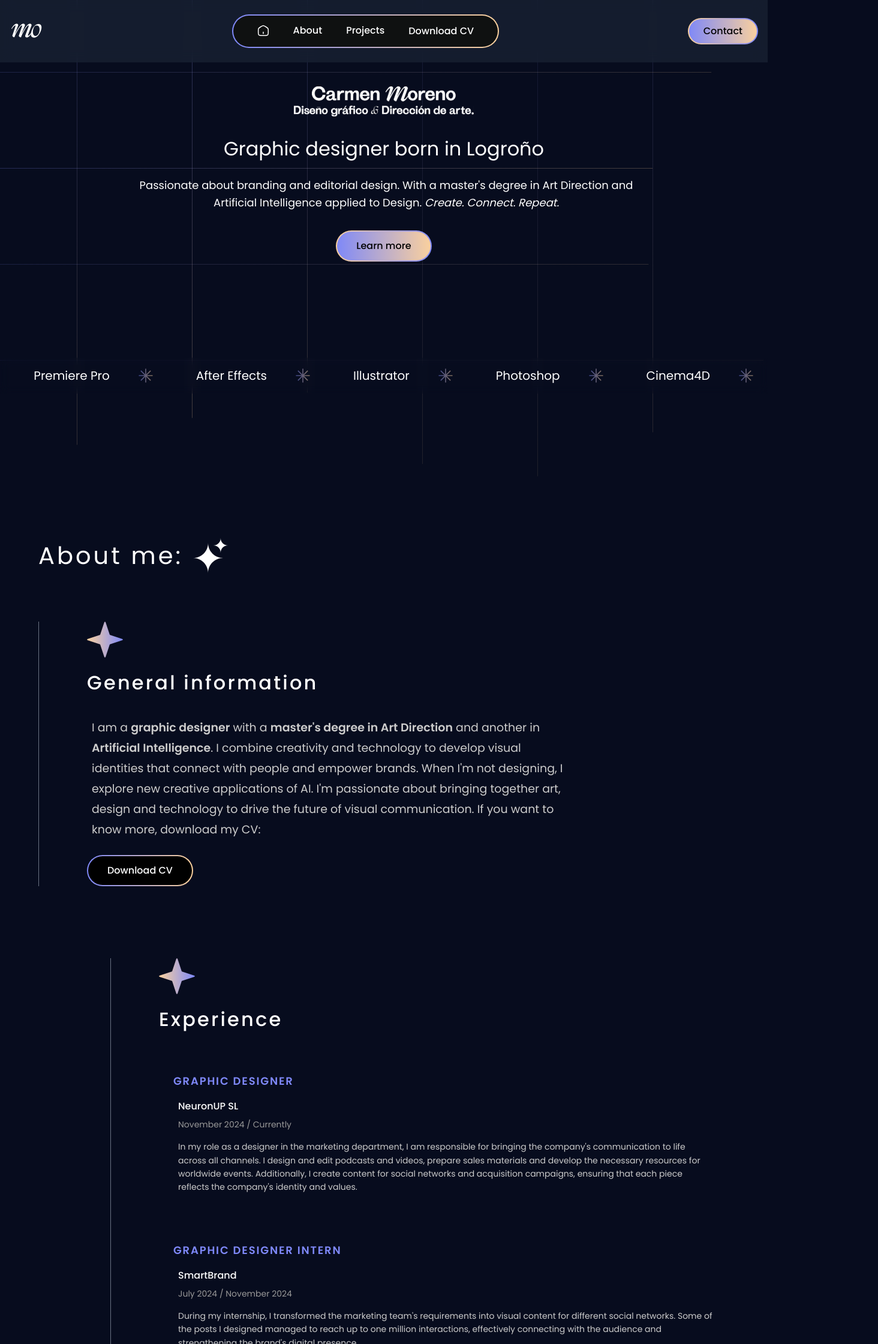
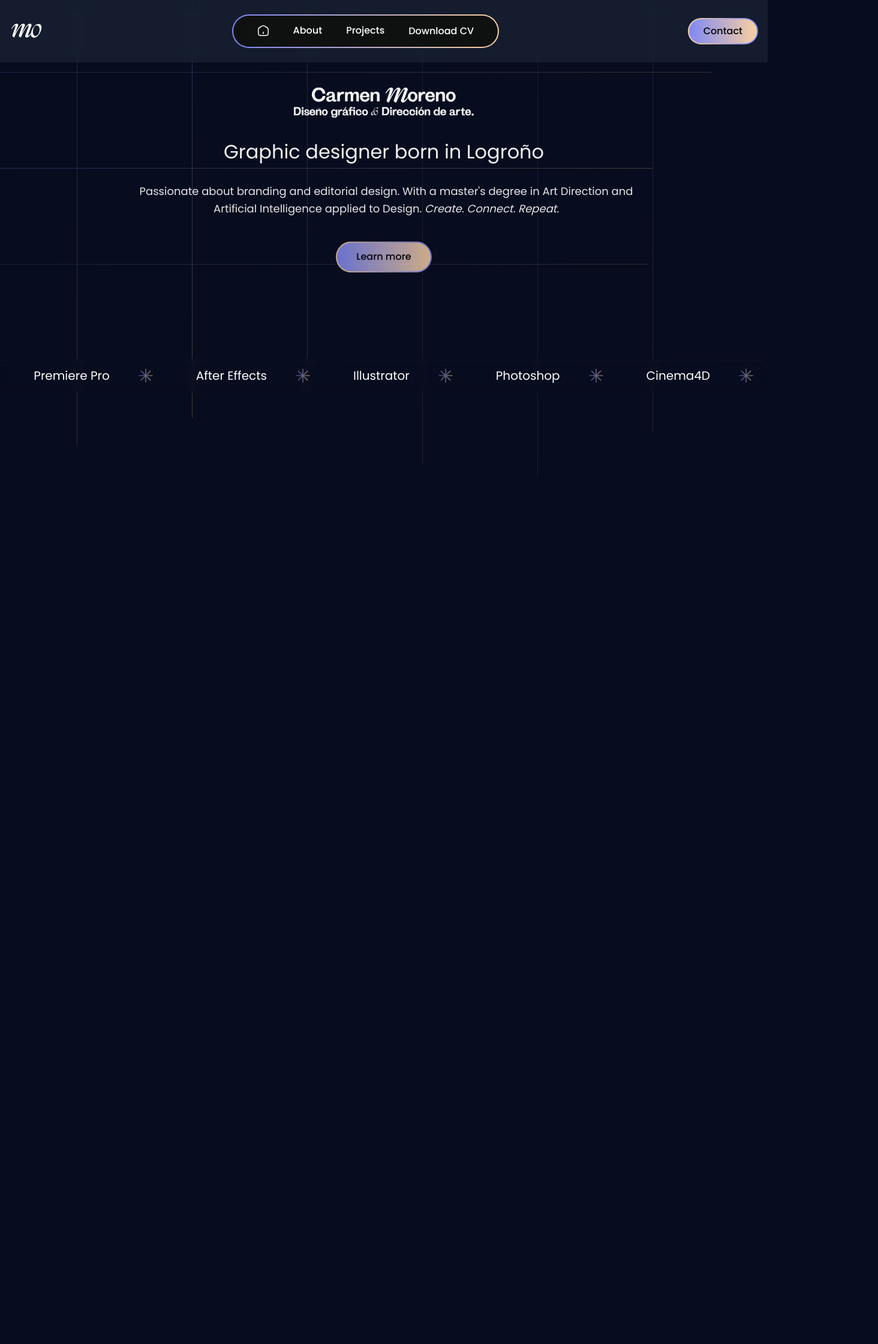
Before and after one commit to DiegoChilleron/carmenmo, a React (Vite) app: page / in a window 1280 px wide. Shown: the top 2240 px of the page at 60% size, 1464 px wide, since content can reach past the window. Built offline with nearby package versions, Linux system fonts and the light colour scheme.

Commit message:
add CSS scroll animations

```diff
--- a/src/components/About/About.tsx
+++ b/src/components/About/About.tsx
@@ -1,7 +1,5 @@
 import { useTranslation } from 'react-i18next';
 import { motion } from 'framer-motion';
-import { useInView } from 'framer-motion';
-import { useRef } from 'react';
 import starIcon from '../../assets/icons/start_icon.svg';
 
 interface ExperienceCardProps {
@@ -12,35 +10,19 @@ interface ExperienceCardProps {
   index: number;
 }
 
-const ExperienceCard = ({ position, company, date, description, index }: ExperienceCardProps) => {
-  const cardRef = useRef(null);
-  const isInView = useInView(cardRef, { once: true, margin: "-100px" });
-
+const ExperienceCard = ({ position, company, date, description }: ExperienceCardProps) => {
   return (
-    <motion.div
-      ref={cardRef}
-      className="about__card"
-      initial={{ opacity: 0, y: 50 }}
-      animate={isInView ? { opacity: 1, y: 0 } : { opacity: 0, y: 50 }}
-      transition={{ duration: 0.6, delay: index * 0.2, ease: "linear" }}
-    >
+    <div className="about__card autoShow">
       <h3 className="about__card-position">{position}</h3>
       <p className="about__card-company">{company}</p>
       <p className="about__card-date">{date}</p>
       <p className="about__card-description">{description}</p>
-    </motion.div>
+    </div>
   );
 };
 
 export const About = () => {
   const { t } = useTranslation();
-  const titleRef = useRef(null);
-  const infoRef = useRef(null);
-  const experienceRef = useRef(null);
-
-  const titleInView = useInView(titleRef, { once: true, margin: "-100px" });
-  const infoInView = useInView(infoRef, { once: true, margin: "-100px" });
-  const experienceInView = useInView(experienceRef, { once: true, margin: "-100px" });
 
   const experiences = [
     {
@@ -75,25 +57,13 @@ export const About = () => {
   return (
     <section id="about" className="about">
       <div className="about__container">
-        <motion.h2
-          ref={titleRef}
-          className="about__title"
-          initial={{ opacity: 0, y: 30 }}
-          animate={titleInView ? { opacity: 1, y: 0 } : { opacity: 0, y: 30 }}
-          transition={{ duration: 0.8, ease: "linear" }}
-        >
+        <h2 className="about__title autoShow">
           {t('about.title')}
-        </motion.h2>
+        </h2>
 
         {/* Información General */}
-        <motion.div
-          ref={infoRef}
-          className="about__section about__section--info"
-          initial={{ opacity: 0, y: 40 }}
-          animate={infoInView ? { opacity: 1, y: 0 } : { opacity: 0, y: 40 }}
-          transition={{ duration: 0.8, delay: 0.2, ease: "linear" }}
-        >
-          <img src={starIcon} alt="star" className="about__section-icon" />
+        <div className="about__section about__section--info autoShow">
+          <img src={starIcon} alt="star" className="about__section-icon autoRotate" />
           <h3 className="about__section-title">{t('about.infoTitle')}</h3>
           <p className="about__info-text">
             {t('about.infoText.part1')}
@@ -112,16 +82,10 @@ export const About = () => {
           >
             {t('about.cvButton')}
           </motion.button>
-        </motion.div>
+        </div>
 
         {/* Experiencia */}
-        <motion.div
-          ref={experienceRef}
-          className="about__section about__section--experience"
-          initial={{ opacity: 0, y: 40 }}
-          animate={experienceInView ? { opacity: 1, y: 0 } : { opacity: 0, y: 40 }}
-          transition={{ duration: 0.8, delay: 0.2, ease: "linear" }}
-        >
+        <div className="about__section about__section--experience autoShow">
           <img src={starIcon} alt="star" className="about__section-icon" />
           <h3 className="about__section-title">{t('about.experienceTitle')}</h3>
           <div className="about__cards">
@@ -136,7 +100,7 @@ export const About = () => {
               />
             ))}
           </div>
-        </motion.div>
+        </div>
       </div>
     </section>
   )
--- a/src/components/Contact/Contact.tsx
+++ b/src/components/Contact/Contact.tsx
@@ -1,11 +1,8 @@
 import { useTranslation } from 'react-i18next';
-import { motion, useInView } from 'framer-motion';
-import { useRef } from 'react';
+import { motion } from 'framer-motion';
 
 export const Contact = () => {
   const { t } = useTranslation();
-  const containerRef = useRef(null);
-  const isInView = useInView(containerRef, { once: true, margin: "-100px" });
 
   const handleSendMessage = () => {
     window.location.href = 'mailto:info@carmenmo.com';
@@ -29,41 +26,22 @@ export const Contact = () => {
   return (
     <section id="contact" className="contact">
       <div className="contact__content">
-        <motion.div
-          ref={containerRef}
-          className="contact__container"
-          initial={{ opacity: 0, x: -50 }}
-          animate={isInView ? { opacity: 1, x: 0 } : { opacity: 0, x: -50 }}
-          transition={{ duration: 0.8, ease: "linear" }}
-        >
-          <motion.h2
-            className="contact__title"
-            initial={{ opacity: 0, y: 30 }}
-            animate={isInView ? { opacity: 1, y: 0 } : { opacity: 0, y: 30 }}
-            transition={{ duration: 0.8, delay: 0.2, ease: "linear" }}
-          >
+        <div className="contact__container autoShow">
+          <h2 className="contact__title">
             {t('contact.title')}
-          </motion.h2>
-          <motion.p
-            className="contact__description"
-            initial={{ opacity: 0, y: 20 }}
-            animate={isInView ? { opacity: 1, y: 0 } : { opacity: 0, y: 20 }}
-            transition={{ duration: 0.8, delay: 0.4, ease: "linear" }}
-          >
+          </h2>
+          <p className="contact__description">
             {t('contact.description')}
-          </motion.p>
+          </p>
           <motion.button
             onClick={handleSendMessage}
             className="contact__button button-gradient"
-            initial={{ opacity: 0, scale: 0.8 }}
-            animate={isInView ? { opacity: 1, scale: 1 } : { opacity: 0, scale: 0.8 }}
-            transition={{ duration: 0.6, delay: 0.6, ease: "linear" }}
             whileHover={{ scale: 1.05 }}
             whileTap={{ scale: 0.95 }}
           >
             {t('contact.button')}
           </motion.button>
-        </motion.div>
+        </div>
 
         {/* Animated lines background */}
         <div className="contact__animation">
--- a/src/components/Hero/Hero.tsx
+++ b/src/components/Hero/Hero.tsx
@@ -21,21 +21,8 @@ export const Hero = () => {
   // Líneas horizontales - posiciones en porcentaje
   const horizontalLines = [15, 35, 55, 75];
 
-  // Variantes de animación para los elementos de texto
-  const fadeInUp = {
-    hidden: { opacity: 0, y: 30 },
-    visible: { opacity: 1, y: 0 }
-  };
-
-  const fadeIn = {
-    hidden: { opacity: 0 },
-    visible: { opacity: 1 }
-  };
-
-  const scaleIn = {
-    hidden: { opacity: 0, scale: 0.8 },
-    visible: { opacity: 1, scale: 1 }
-  };
+  // Variantes de animación para scroll infinito de herramientas
+  // (mantenemos solo las animaciones que NO son de opacidad al aparecer)
 
   return (
     <section id="home" className="hero">
@@ -85,42 +72,22 @@ export const Hero = () => {
       </div>
 
       <div className="hero__container">
-        <motion.img
+        <img
           src={logoHero}
           alt="Carmen Moreno Logo"
-          className="hero__logo"
+          className="hero__logo autoShow"
           width="300"
           height="300"
-          variants={scaleIn}
-          initial="hidden"
-          animate="visible"
-          transition={{ duration: 0.8, ease: "linear" }}
         />
-        <motion.h1
-          className="hero__title"
-          variants={fadeInUp}
-          initial="hidden"
-          animate="visible"
-          transition={{ duration: 0.8, delay: 0.2, ease: "linear" }}
-        >
+        <h1 className="hero__title autoShow">
           {t('hero.title')}
-        </motion.h1>
-        <motion.p
-          className="hero__description"
-          variants={fadeInUp}
-          initial="hidden"
-          animate="visible"
-          transition={{ duration: 0.8, delay: 0.4, ease: "linear" }}
-        >
+        </h1>
+        <p className="hero__description autoShow">
           {t('hero.description')} <span className="hero__description--italic">{t('hero.motto')}</span>
-        </motion.p>
+        </p>
         <motion.button
           onClick={handleLearnMore}
-          className="hero__button button-gradient"
-          variants={fadeIn}
-          initial="hidden"
-          animate="visible"
-          transition={{ duration: 0.6, delay: 0.6, ease: "linear" }}
+          className="hero__button button-gradient autoShow"
           whileHover={{ scale: 1.05 }}
           whileTap={{ scale: 0.95 }}
         >
--- a/src/components/Others/Others.tsx
+++ b/src/components/Others/Others.tsx
@@ -1,53 +1,26 @@
 import { useTranslation } from 'react-i18next';
-import { motion, useInView } from 'framer-motion';
-import { useRef } from 'react';
 import comillasIcon from '../../assets/icons/comillas.svg';
 
 export const Others = () => {
   const { t } = useTranslation();
-  const titleRef = useRef(null);
-  const card1Ref = useRef(null);
-  const card2Ref = useRef(null);
-
-  const titleInView = useInView(titleRef, { once: true, margin: "-100px" });
-  const card1InView = useInView(card1Ref, { once: true, margin: "-100px" });
-  const card2InView = useInView(card2Ref, { once: true, margin: "-100px" });
 
   return (
     <section id="others" className="others">
       <div className="others__container">
-        <motion.h2
-          ref={titleRef}
-          className="section-title"
-          initial={{ opacity: 0, y: 30 }}
-          animate={titleInView ? { opacity: 1, y: 0 } : { opacity: 0, y: 30 }}
-          transition={{ duration: 0.6, ease: "easeInOut" }}
-        >
+        <h2 className="section-title autoShow">
           {t('others.title')}
-        </motion.h2>
+        </h2>
 
         <div className="others__cards">
-          <motion.div
-            ref={card1Ref}
-            className="others__card"
-            initial={{ opacity: 0, x: -50 }}
-            animate={card1InView ? { opacity: 1, x: 0 } : { opacity: 0, x: -50 }}
-            transition={{ duration: 0.5, delay: 0.1, ease: "easeInOut" }}
-          >
+          <div className="others__card autoSlideLeft">
             <img src={comillasIcon} alt="comillas" className="others__card-icon" />
             <p className="others__card-text">{t('others.card1')}</p>
-          </motion.div>
+          </div>
 
-          <motion.div
-            ref={card2Ref}
-            className="others__card"
-            initial={{ opacity: 0, x: 50 }}
-            animate={card2InView ? { opacity: 1, x: 0 } : { opacity: 0, x: 50 }}
-            transition={{ duration: 0.5, delay: 0.2, ease: "easeInOut" }}
-          >
+          <div className="others__card autoSlideRight">
             <img src={comillasIcon} alt="comillas" className="others__card-icon" />
             <p className="others__card-text">{t('others.card2')}</p>
-          </motion.div>
+          </div>
         </div>
       </div>
     </section>
--- a/src/components/Projects/Projects.tsx
+++ b/src/components/Projects/Projects.tsx
@@ -1,6 +1,6 @@
 import { useTranslation } from 'react-i18next';
-import { useState, useRef } from 'react';
-import { motion, useInView } from 'framer-motion';
+import { useState } from 'react';
+import { motion } from 'framer-motion';
 import { ProjectModal } from './ProjectModal';
 
 // Importar imágenes de Cienfuegos
@@ -69,19 +69,12 @@ interface ProjectCardProps {
   index: number;
 }
 
-const ProjectCard = ({ number, name, image, onClick, index }: ProjectCardProps) => {
-  const cardRef = useRef(null);
-  const isInView = useInView(cardRef, { once: true, margin: "-100px" });
-
+const ProjectCard = ({ number, name, image, onClick }: ProjectCardProps) => {
   return (
     <motion.div
-      ref={cardRef}
-      className="projects__card"
+      className="projects__card autoShow"
       onClick={onClick}
       style={{ cursor: 'pointer' }}
-      initial={{ opacity: 0, y: 50 }}
-      animate={isInView ? { opacity: 1, y: 0 } : { opacity: 0, y: 50 }}
-      transition={{ duration: 0.6, delay: index * 0.15, ease: "linear" }}
       whileHover={{ y: -8, transition: { duration: 0.3 } }}
     >
       <div className="projects__card-image-wrapper">
@@ -105,8 +98,6 @@ const ProjectCard = ({ number, name, image, onClick, index }: ProjectCardProps)
 export const Projects = () => {
   const { t } = useTranslation();
   const [selectedProject, setSelectedProject] = useState<{ name: string; images: string[]; description?: string } | null>(null);
-  const titleRef = useRef(null);
-  const titleInView = useInView(titleRef, { once: true, margin: "-100px" });
 
   const projects = [
     {
@@ -211,15 +202,9 @@ export const Projects = () => {
   return (
     <section id="projects" className="projects">
       <div className="projects__container">
-        <motion.h2
-          ref={titleRef}
-          className="projects__title"
-          initial={{ opacity: 0, y: 30 }}
-          animate={titleInView ? { opacity: 1, y: 0 } : { opacity: 0, y: 30 }}
-          transition={{ duration: 0.8, ease: "linear" }}
-        >
+        <h2 className="projects__title autoShow">
           {t('projects.title')}
-        </motion.h2>
+        </h2>
         <div className="projects__grid">
           {projects.map((project, index) => (
             <ProjectCard
--- a/src/index.css
+++ b/src/index.css
@@ -90,6 +90,72 @@ p {
 
 section {
     @apply py-24;
+}
+
+/* Animations */
+.autoRotate {
+    animation: AutoRotateAnimation;
+    animation-timeline: view();
+}
+
+@keyframes AutoRotateAnimation {
+    from {
+        transform: rotate(0deg);
+    }
+    to {
+        transform: rotate(360deg);
+    }
+}
+
+.autoShow {
+    animation: AutoShowAnimation both;
+    animation-timeline: view();
+    animation-range: entry 15% cover 100vh;
+}
+
+@keyframes AutoShowAnimation {
+    0% {
+        opacity: 0;
+        transform: translateY(100px);
+    }
+    100% {
+        opacity: 1;
+        transform: translateY(0);
+    }
+}
+
+.autoSlideLeft {
+    animation: AutoSlideLeftAnimation both;
+    animation-timeline: view();
+    animation-range: entry 10% cover 80vh;
+}
+
+@keyframes AutoSlideLeftAnimation {
+    from {
+        opacity: 0;
+        transform: translateX(-200px);
+    }
+    to {
+        opacity: 1;
+        transform: translateX(0);
+    }
+}
+
+.autoSlideRight {
+    animation: AutoSlideRightAnimation both;
+    animation-timeline: view();
+    animation-range: entry 10% cover 80vh;
+}
+
+@keyframes AutoSlideRightAnimation {
+    from {
+        opacity: 0;
+        transform: translateX(200px);
+    }
+    to {
+        opacity: 1;
+        transform: translateX(0);
+    }
 }
 
 /* Header */
```
